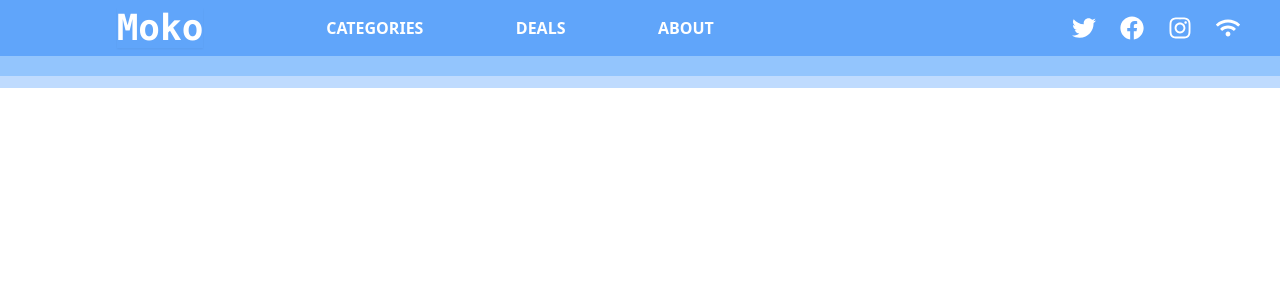
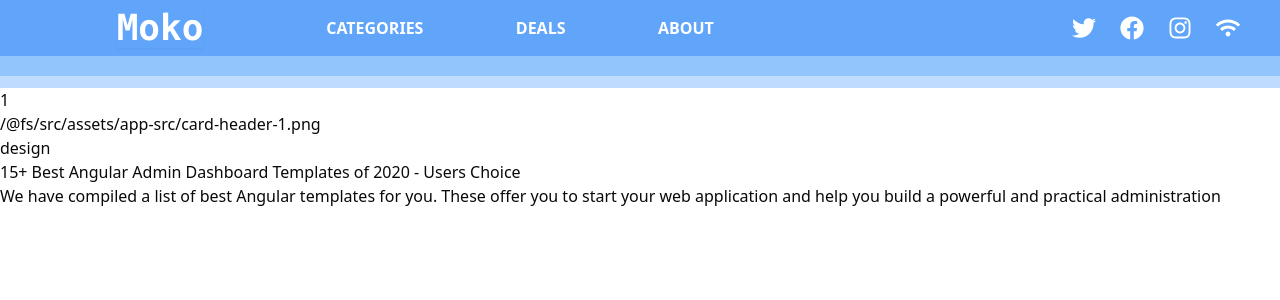
Before and after one commit to OR3L1676/moko-blog, a React (Vite) app: page /blog/1 in a window 1280 px wide. Shown: the top 300 px of the page. Built offline with nearby package versions, Linux system fonts and the light colour scheme.

Commit message:
feat: added the blog route by id

```diff
--- a/src/App.tsx
+++ b/src/App.tsx
@@ -5,6 +5,7 @@ import About from "./pages/About";
 import Deals from "./pages/Deals";
 import Category from "./pages/Category";
 import Home from "./pages/Home";
+import Blog from "./pages/Blog";
 
 function App() {
   return (
@@ -22,6 +23,7 @@ function App() {
           <Route path="/categories" element={<Category />} />
           <Route path="/about" element={<About />} />
           <Route path="/deals" element={<Deals />} />
+          <Route path="/blog/:id" element={<Blog />} />
         </Routes>
       </BrowserRouter>
     </>
--- a/src/components/Card.tsx
+++ b/src/components/Card.tsx
@@ -2,6 +2,7 @@ import { useContext, useState } from "react";
 import Modal from "./Modal";
 import { FaTrashAlt } from "react-icons/fa";
 import { CardContext } from "../hooks/context";
+import { useNavigate } from "react-router";
 
 export interface CardProp {
   id: number;
@@ -18,22 +19,37 @@ const Card = ({ card: { body, category, header, id, image } }: Props) => {
   const upCaseCategory = category.toUpperCase();
   const [isHover, setIsHover] = useState(false);
   const blogObject = { image, category, header, body, id };
+  const navigate = useNavigate();
 
   const { deleteBlog } = useContext(CardContext)!;
 
+  const handleNavigate = () => {
+    navigate(`/blog/${id}`);
+  };
+
   return (
     <div
-      className="w-72 h-96"
+      className="w-72 h-96 cursor-pointer"
       onMouseEnter={() => setIsHover(true)}
       onMouseLeave={() => setIsHover(false)}
+      onClick={handleNavigate}
     >
       <header className="relative">
         {isHover && (
           <div className="absolute top-4 right-3">
             <div className="flex justify-between w-10">
-              <Modal mode="edit" blog={blogObject} />
+              <div
+                className="mt-1"
+                onClick={(event) => {
+                  event.stopPropagation();
+                }}
+              >
+                <Modal mode="edit" blog={blogObject} />
+              </div>
+
               <button
-                onClick={() => {
+                onClick={(event) => {
+                  event.stopPropagation();
                   deleteBlog(id);
                   console.log(id);
                 }}
--- a/src/components/CardGrid.tsx
+++ b/src/components/CardGrid.tsx
@@ -1,4 +1,4 @@
-import Card, { CardProp } from "./Card";
+import Card  from "./Card";
 import { CardContext } from "@/hooks/context";
 import { useContext } from "react";
 
--- a/src/hooks/useCardArrData.ts
+++ b/src/hooks/useCardArrData.ts
@@ -121,6 +121,10 @@ export const useCardArrData = () => {
   const [visibleCards, setVisibleCards] = useState<CardProp[]>(cards);
   const [idCounter, setIdCounter] = useState<number>(cards.length + 1);
 
+  const getBlogById = (id: number): CardProp | undefined => {
+    return visibleCards.find((blog) => blog.id === id);
+  };
+
   const idGenerator = () => {
     setIdCounter((prev) => prev + 1);
     return idCounter;
@@ -171,5 +175,6 @@ export const useCardArrData = () => {
     changeCategory,
     idGenerator,
     createBlog,
+    getBlogById,
   };
 };
--- /dev/null
+++ b/src/pages/Blog.tsx
@@ -0,0 +1,22 @@
+import { useCardArrData } from "@/hooks/useCardArrData";
+import { useParams } from "react-router";
+
+const Blog = () => {
+  const { id } = useParams();
+  const ID = parseInt(id || "", 10);
+  const { getBlogById } = useCardArrData();
+  const blog = getBlogById(ID);
+  console.log(blog);
+
+  return (
+    <div>
+      <p>{blog?.id}</p>
+      <p>{blog?.image}</p>
+      <p>{blog?.category}</p>
+      <p>{blog?.header}</p>
+      <p>{blog?.body}</p>
+    </div>
+  );
+};
+
+export default Blog;
```
